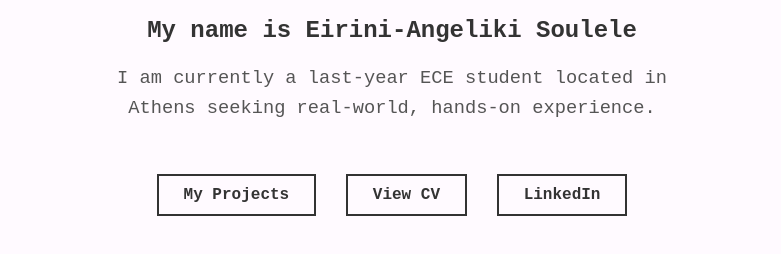
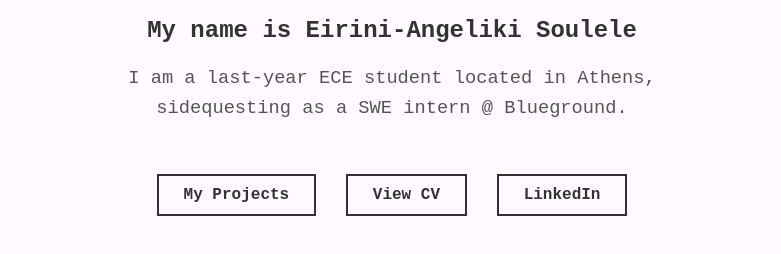
Before and after one commit to irinangela/irinangela.github.io, a plain HTML site: page index.html in a window 1280 px wide. Shown: the part 128-382 px from the top of the page, without its empty margins (248-1029 px from the left). Drawn offline with Linux system fonts and the light colour scheme.

Commit message:
Update personal introduction in index.html

```diff
--- a/index.html
+++ b/index.html
@@ -51,7 +51,7 @@
     <h1>Welcome to my personal website</h1>
     <h2>My name is Eirini-Angeliki Soulele</h2>
 
-    <h3>I am currently a last-year ECE student located in Athens seeking real-world, hands-on experience.</h3>
+    <h3>I am a last-year ECE student located in Athens, sidequesting as a SWE intern @ Blueground.</h3>
 
     <div class="button-container">
         <a href="projects.html" class="btn">My Projects</a>
```
